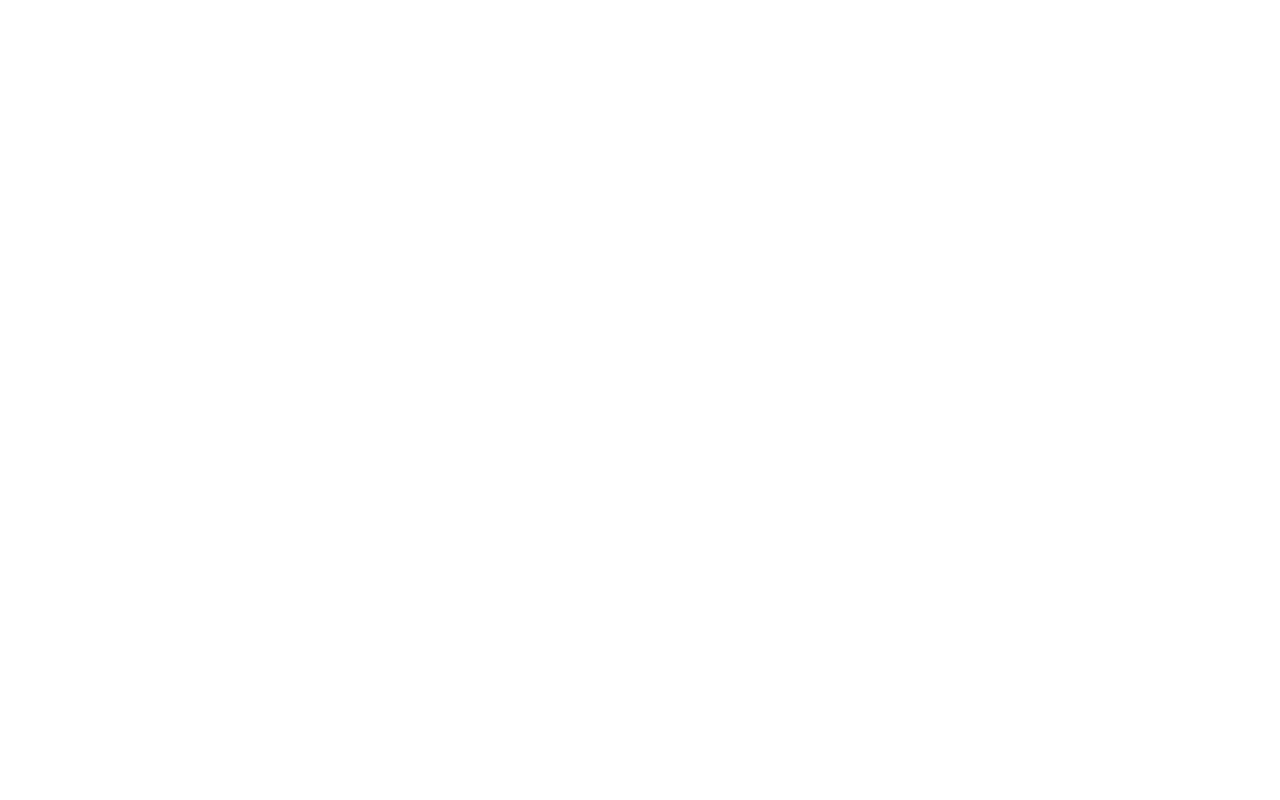
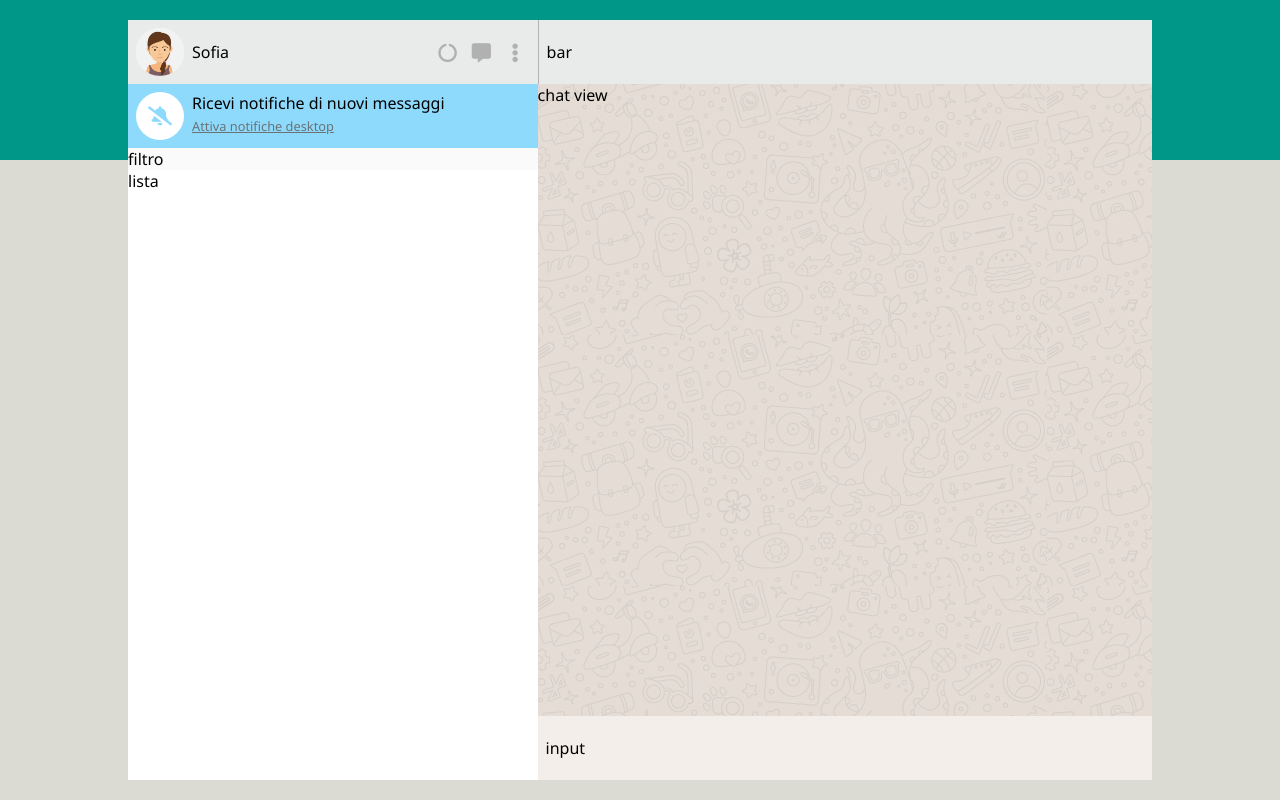
Before and after one commit to expldec/vue-boolzapp, a plain HTML site: page index.html in a window 1280 px wide. Drawn offline with nearby package versions, Linux system fonts and the light colour scheme.

Commit message:
Styled page structure, styled an populated user bar and CTA bar on left column

```diff
--- a/css/style.css
+++ b/css/style.css
@@ -1,12 +1,15 @@
+/* COMMON */
+
 :root {
     --ms_color-green: #009688;         /* background top bar */
     --ms_color-lightgreen: #d5f9ba;    /* sent messages */
     --ms_color-darkgrey: #6b7376;      /* mid-contrast text */
     --ms_color-grey: #b1b1b1;          /* low-constrast text */
-    --ms_color-midgray: #dbdbd3;       /* background */
-    --ms_color-lightcoolgray: #e9ebeb; /* top bars and active chat */
-    --ms_color-lightwarmgray: #f3eeea; /* input bar */
-    --ms_color-lightblue: #7cc4e6;     /* notification reminder bar */
+    --ms_color-bggrey: #dbdbd3;       /* background */
+    --ms_color-lightcoolgrey: #e9ebeb; /* top bars and active chat */
+    --ms_color-offwhite: #fafafa;      /* chat list filter bg */
+    --ms_color-lightwarmgrey: #f3eeea; /* input bar */
+    --ms_color-lightblue: #8edafc;     /* notification reminder bar */
 }
 
 * {
@@ -14,3 +17,138 @@
     padding: 0;
     box-sizing: border-box;
 }
+
+body {
+    font-family: 'Segoe UI', 'Helvetica Neue', 'Helvetica', 'Lucida Grande', 'Arial', 'Ubuntu', 'Cantarell', 'Fira Sans', sans-serif;
+}
+
+#app-wrapper {
+    width: 100%;
+    height: 100vh;
+    display: flex;
+    justify-content: center;
+    align-items: center;
+    overflow-x: hidden;
+    background: var(--ms_color-bggrey);
+    background: linear-gradient(var(--ms_color-green) 20%, var(--ms_color-bggrey) 20%);
+}
+
+#root {
+    min-width: 950px;
+    width: 80vw;
+    height: 95vh;
+    display: flex;
+}
+
+.ui-bar {
+    height: 4rem;
+    padding: 0.5rem;
+    display: flex;
+    align-items: center;
+    justify-content: space-between;
+}
+
+.top-buttons {
+    color: var(--ms_color-grey);
+    font-size: 1.2em;
+}
+
+.thumbnail, .thumbnail img {
+    width: 3rem;
+}
+.thumbnail {
+    height: 3rem;
+    border-radius: 50%;
+    background-color: white;
+    overflow: hidden;
+    text-align: center;
+    line-height: 3rem;
+}
+
+.icon {
+    display: inline-block;
+    width: 1.5em;
+    text-align: center;
+}
+
+a {
+    color: var(--ms_color-darkgrey);
+}
+
+/* END COMMON */
+
+/* CHAT LIST COLUMN */
+#chat-list-col {
+    width: 40%;
+    display: flex;
+    flex-direction: column;
+}
+
+/* OPTIONS BAR */
+#chat-list-options {
+    background-color: var(--ms_color-lightcoolgrey);
+}
+
+#user-thumb {
+    display: flex;
+    align-items: center;
+}
+
+#user-name {
+    margin-left: 0.5rem;
+}
+
+/* CTA BAR */
+#notification-cta {
+    display: flex;
+    padding: 0.5rem;
+    justify-content: flex-start;
+}
+#notification-cta .thumbnail {
+    color: var(--ms_color-lightblue);
+    font-size: 1.2em;
+}
+#cta-text {
+    margin-left: 0.5rem;
+}
+#cta-text a {
+    font-size: 0.8rem;
+}
+
+/* FILTER BAR */
+#chat-filter {
+    background-color: var(--ms_color-offwhite);
+}
+
+#notification-cta {
+    background-color: var(--ms_color-lightblue);
+}
+
+#chat-list {
+    flex-grow: 1;
+    background-color: white;
+    overflow-y: scroll;
+}
+
+
+/* CHAT COLUMN */
+#chat-col {
+    width: 60%;
+    display: flex;
+    flex-direction: column;
+}
+
+#chat-options {
+    background-color: var(--ms_color-lightcoolgrey);
+    border-left: 1px solid var(--ms_color-grey);
+}
+
+#chat {
+    flex-grow: 1;
+    background-image: url('../img/mine.jpg');
+    overflow-y: scroll;
+}
+
+#input-bar {
+    background-color: var(--ms_color-lightwarmgrey);
+}
--- a/index.html
+++ b/index.html
@@ -10,8 +10,49 @@
     <script src="https://cdn.jsdelivr.net/npm/vue@2.6.14/dist/vue.js"></script>
 </head>
 <body>
-    <div id="root">
-   </div>
+    <div id="app-wrapper">
+        <div id="root">
+            <div id="chat-list-col">
+                <div class="ui-bar" id="chat-list-options">
+                    <div id="user-thumb">
+                        <div class="thumbnail">
+                            <img src="img/avatar_io.jpg" alt="">
+                        </div>
+                        <div id="user-name">
+                            Sofia
+                        </div>
+                    </div>
+                    <div class="top-buttons">
+                        <div class="icon">
+                            <i class="fas fa-circle-notch"></i>
+                        </div>
+                        <div class="icon">
+                            <i class="fas fa-comment-alt"></i>
+                        </div>
+                        <div class="icon">
+                            <i class="fas fa-ellipsis-v"></i>
+                        </div>
+                    </div>
+                </div>
+                <div id="notification-cta" >
+                    <div class="thumbnail">
+                        <i class="fas fa-bell-slash"></i>
+                    </div>
+                    <div id="cta-text">
+                        <p>Ricevi notifiche di nuovi messaggi</p>
+                        <p><a href="#">Attiva notifiche desktop</a></p>
+                    </div>
+                </div>
+                <div id="chat-filter">filtro</div>
+                <div id="chat-list">lista</div>
+            </div>
+            <div id="chat-col">
+                <div class="ui-bar" id="chat-options">bar</div>
+                <div id="chat">chat view</div>
+                <div class="ui-bar" id="input-bar">input</div>
+            </div>
+       </div>
+    </div>
 
     <script src="js/script.js" type="text/javascript"></script>
 </body>
```
